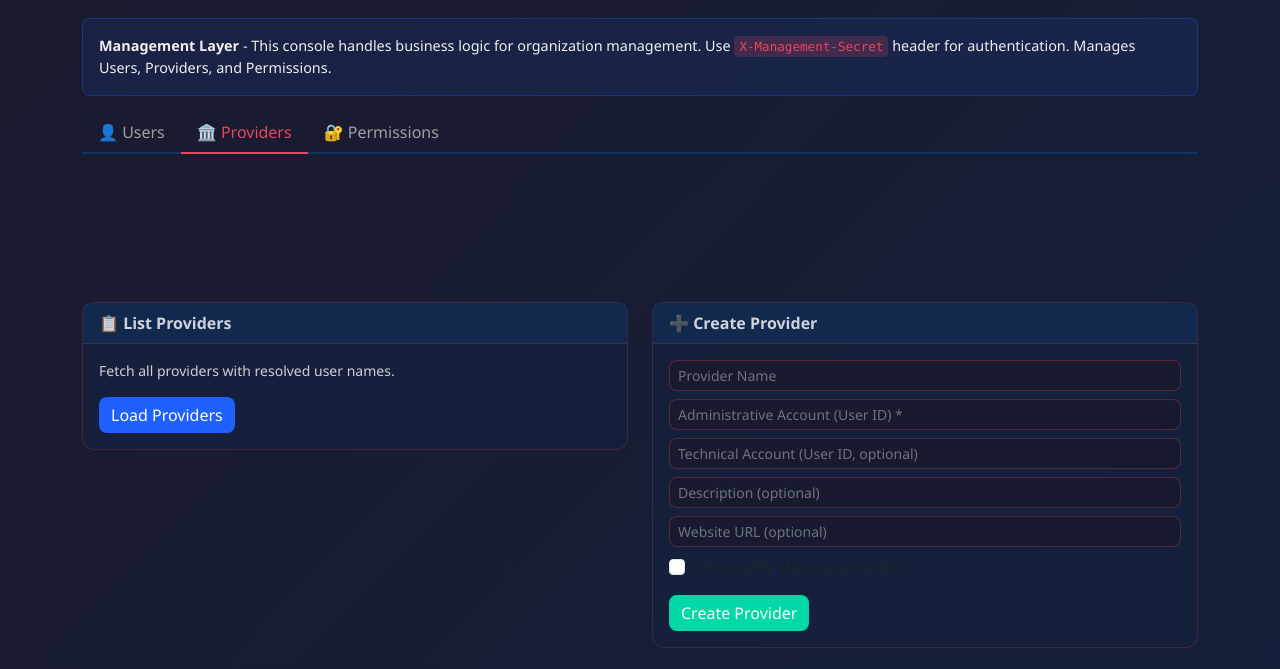
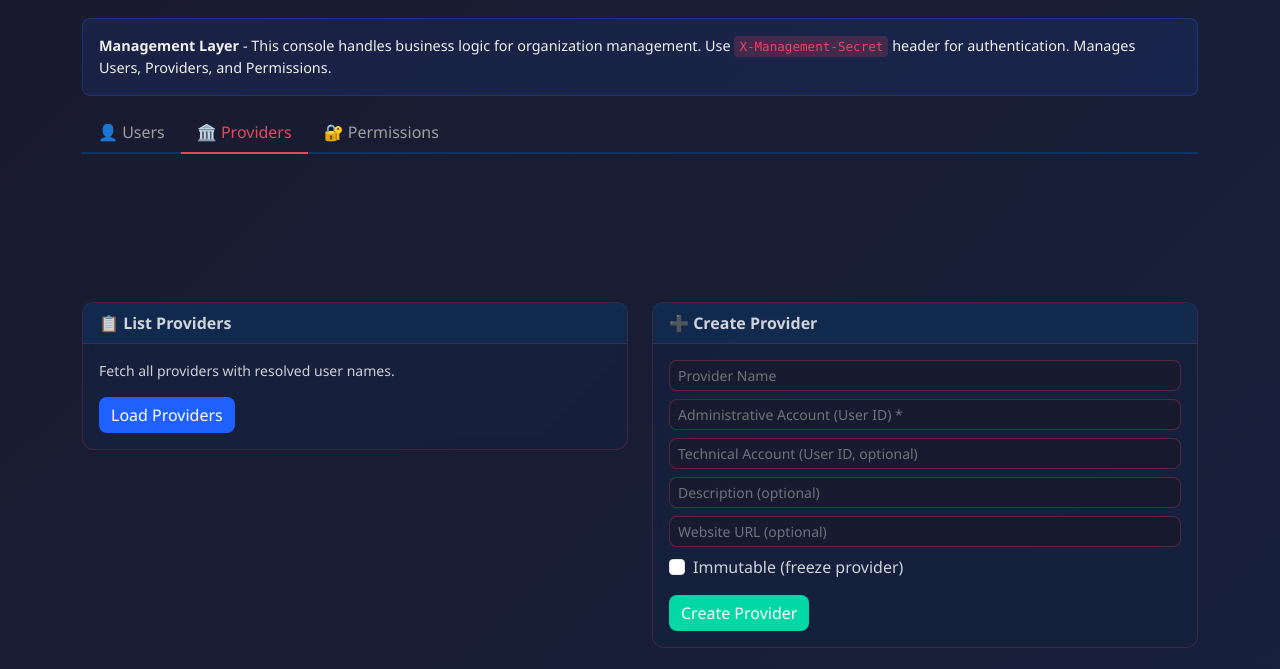
Before and after one commit to metwse/itu-blg317e-assignment, a website: page src/static/management-console.html in a window 1280 px wide. Both pictures are taken after a click on the tab "🏛️ Providers". Shown: the part 63-732 px from the top of the page. Drawn offline with nearby package versions, Linux system fonts and the light colour scheme.

Commit message:
minor: form text color change

```diff
--- a/src/static/management-console.html
+++ b/src/static/management-console.html
@@ -24,6 +24,9 @@
     }
 	.text {
 	  color: rgba(255,255,255,0.8) !important;
+	}
+	.form-check{
+		color:rgba(255,255,255,0.8);
 	}
 
     .navbar {
```
